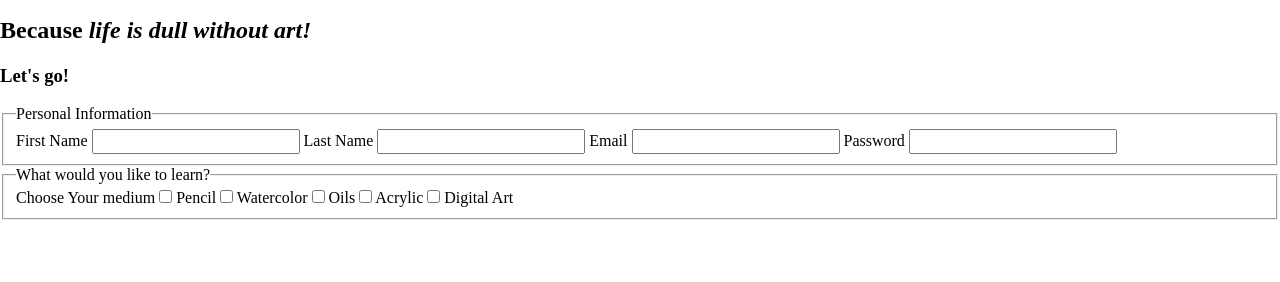
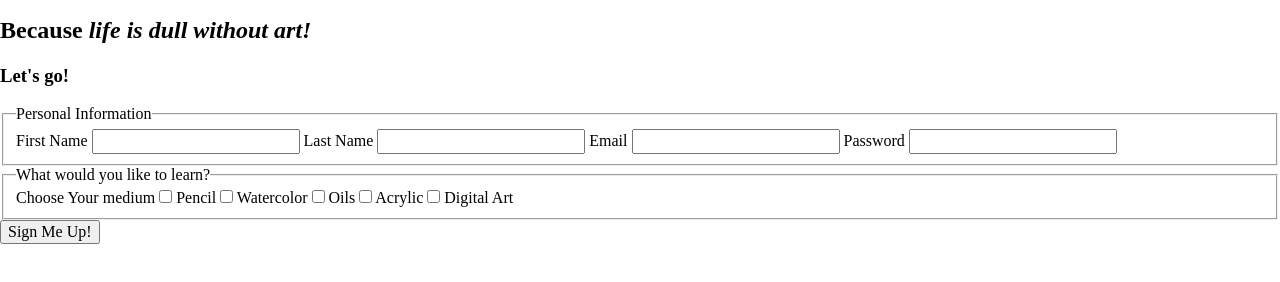
Before and after one commit to athenacats/sign-up-form, a plain HTML site: page index.html in a window 1280 px wide. Shown: the part 382-664 px from the top of the page. Drawn offline with nearby package versions, Linux system fonts and the light colour scheme.

Commit message:
Add submit button

```diff
--- a/index.html
+++ b/index.html
@@ -57,6 +57,8 @@
                 <label for="digital_art">Digital Art</label>
 
             </fieldset>
+
+            <button type="submit">Sign Me Up!</button>
         </div>
     </div>
 
```
